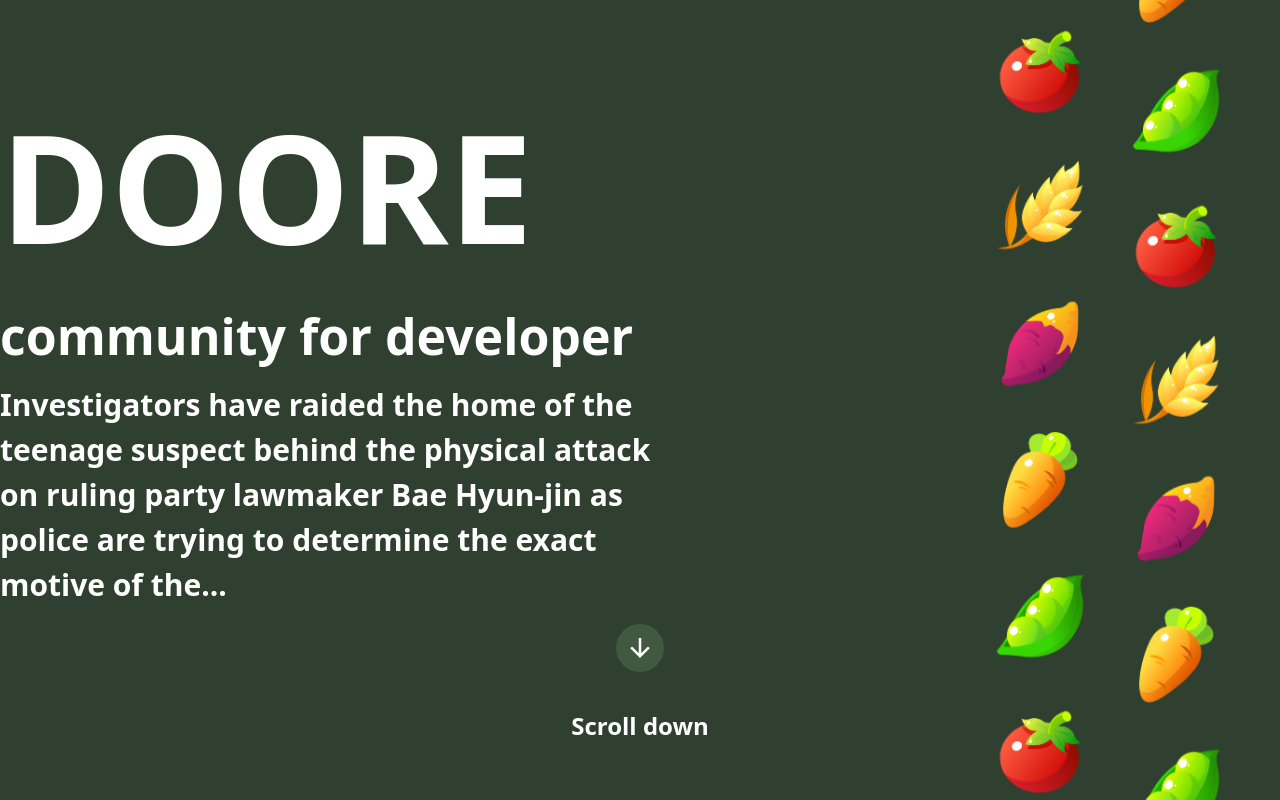
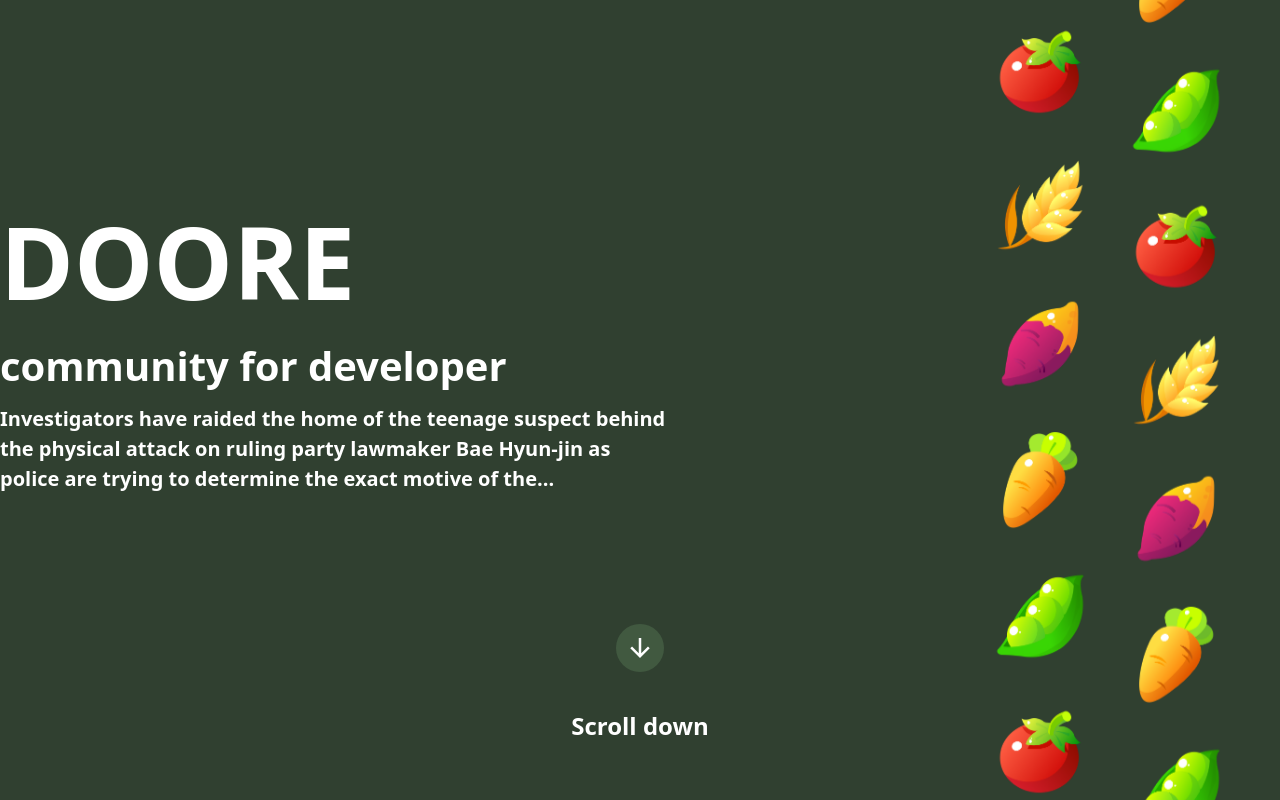
Before and after one commit to BDD-CLUB/01-doo-re-front, a Next.js app: page / in a window 1280 px wide. Built offline with nearby package versions, Linux system fonts and the light colour scheme.

Commit message:
design: 메인페이지의 글씨 크기 축소
#6

```diff
--- a/src/app/page.tsx
+++ b/src/app/page.tsx
@@ -17,11 +17,11 @@ const Page = () => {
       <Flex key="title_with_login" pos="relative" justify="center" h="100vh" bgColor="green_dark">
         <Grid key="title_with_login" gap="80" templateColumns="2fr 1fr" h="100%">
           <Flex justify="center" direction="column" w="2xl" h="100%" textColor="white" fontWeight="bold">
-            <Text fontSize="150px">DOORE</Text>
-            <Text mb="2" fontSize="50px">
+            <Text fontSize="100px">DOORE</Text>
+            <Text mb="2" fontSize="40px">
               community for developer
             </Text>
-            <Text mb="14" fontSize="30px" fontWeight="semibold">
+            <Text mb="14" fontSize="20px" fontWeight="semibold">
               Investigators have raided the home of the teenage suspect behind the physical attack on ruling party
               lawmaker Bae Hyun-jin as police are trying to determine the exact motive of the...
             </Text>
```
